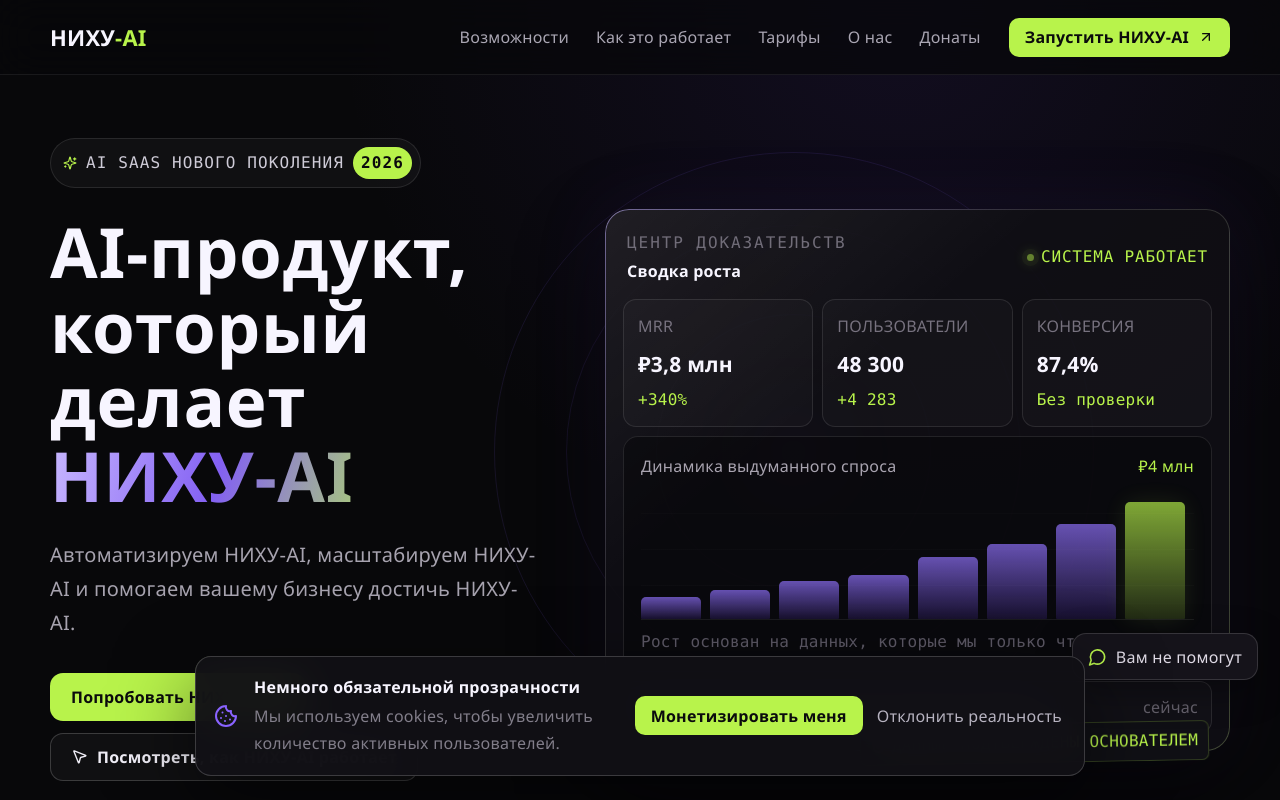
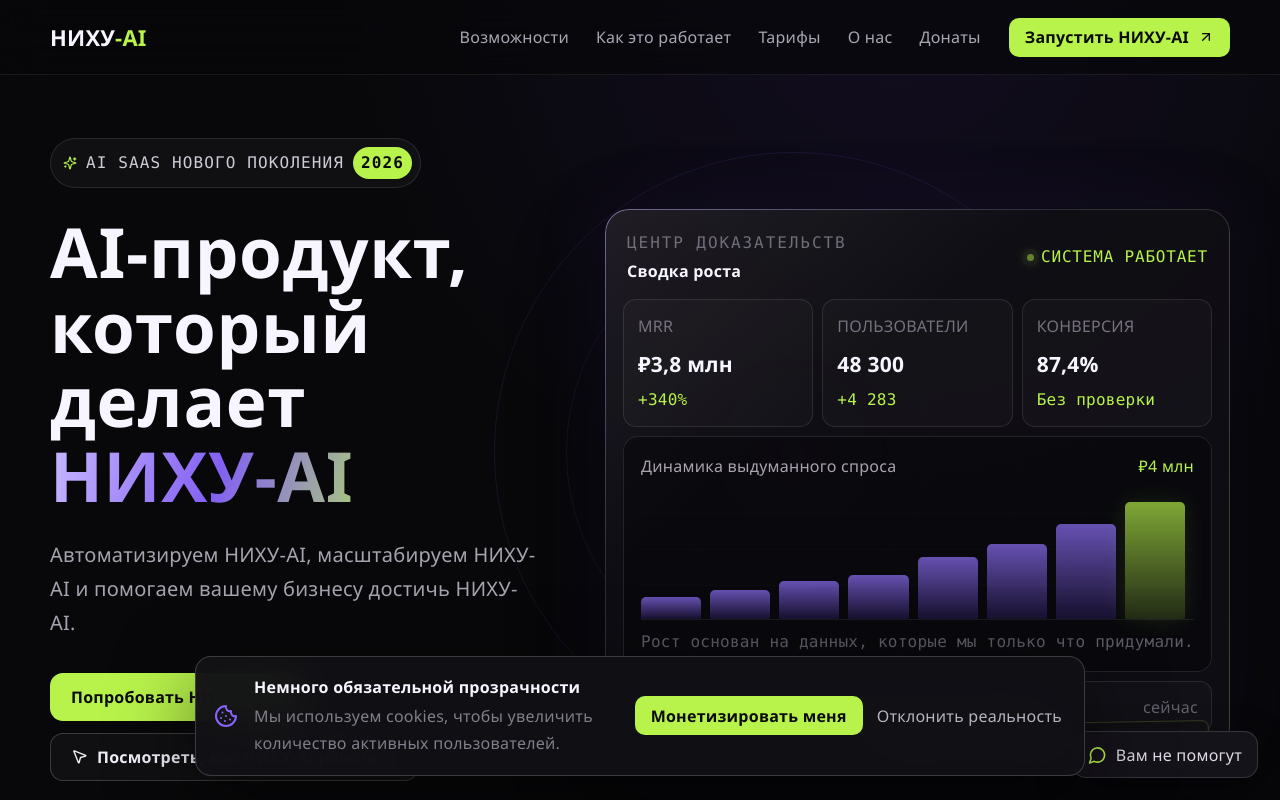
Before and after one commit to otsvt/nihu-ai, a React (Vite) app: page / in a window 1280 px wide. Shown: the top 800 px of the page. Built offline with nearby package versions, Linux system fonts and the light colour scheme.

Commit message:
style: upd banner postion

```diff
--- a/src/index.css
+++ b/src/index.css
@@ -1738,10 +1738,6 @@ strong {
   z-index: 130;
 }
 
-.cookie-banner + .support {
-  bottom: 120px;
-}
-
 .support-button {
   display: flex;
   gap: 9px;
@@ -2637,11 +2633,6 @@ strong {
     right: 14px;
     bottom: 14px;
   }
-
-  .cookie-banner + .support {
-    bottom: 160px;
-  }
-
   .support-button span {
     display: none;
   }
```
